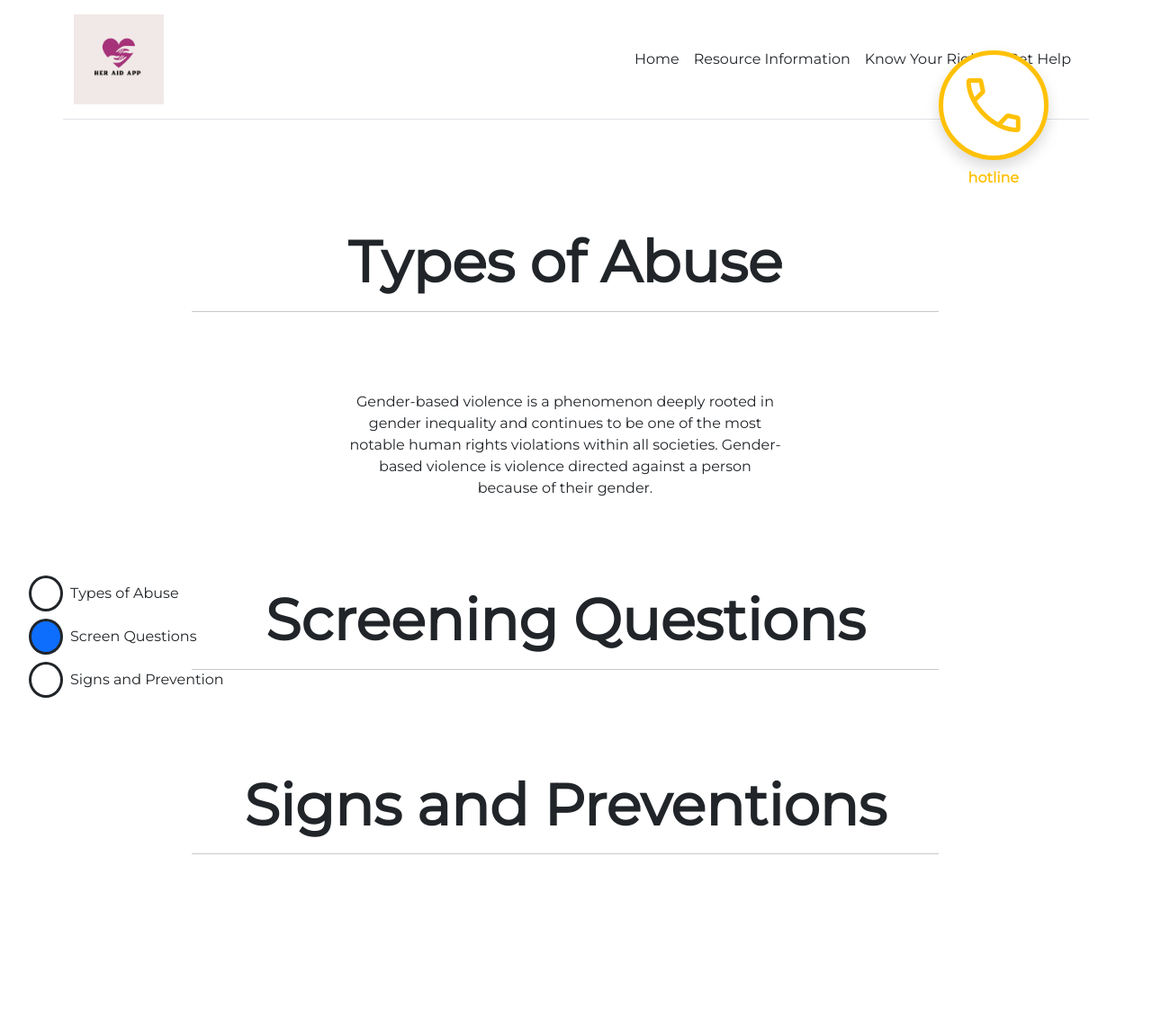
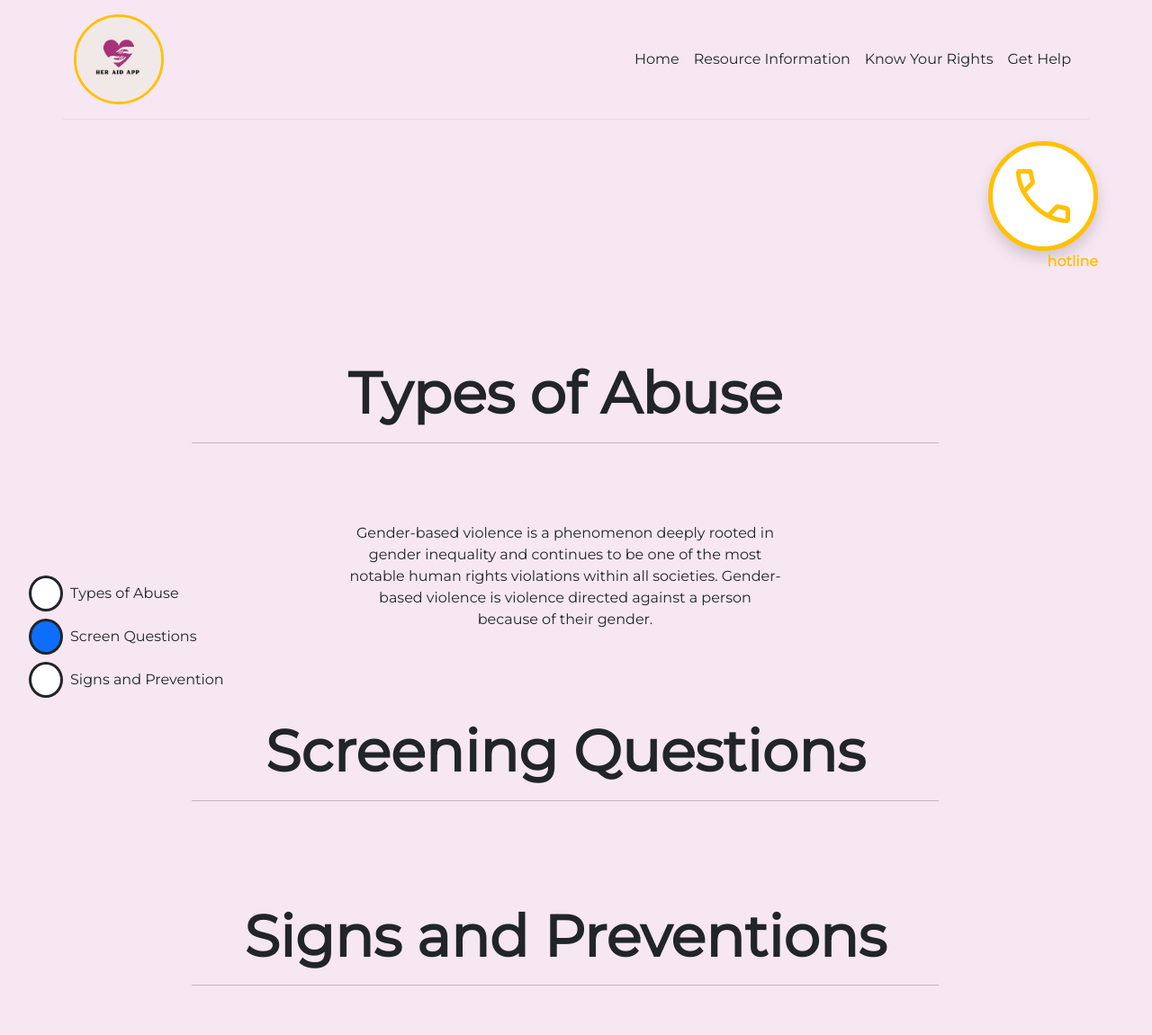
Before and after one commit to swelanauguste/her-aid-nov-2022, a Django app: page /resources/ in a window 1280 px wide. Shown: the whole page at 90% size. Before the commit the page ends 950 px from the top, so only its background shows below. Run offline with Django 4.2, Linux system fonts and the light colour scheme.

Commit message:
updated the back-ground colour

```diff
--- a/app/static/css/main.css
+++ b/app/static/css/main.css
@@ -3,7 +3,7 @@
 html,
 body {
     font-family: 'Montserrat', sans-serif !important;
-    background-color: #f6e7f2;
+    background-color: #f6e7f2!important;
 }
 
 /* carousel */
@@ -23,6 +23,10 @@
     position: fixed;
     bottom: 2%;
     left: 2rem;
+}
+
+.bg-pink {
+    background-color:#f6e7f2!important ;
 }
 
 .btn-purple {
--- a/app/templates/base.html
+++ b/app/templates/base.html
@@ -49,7 +49,6 @@
     <div class="row sticky-top mb-5">
         {% include 'header.html' %}
     </div>
-    {% include 'hotline.html' %}
     <div class="row">
         {% block content %}
 
--- a/app/templates/header.html
+++ b/app/templates/header.html
@@ -1,10 +1,10 @@
 {% load static %}
-<div class="container-fluid sticky-top bg-white">
+<div class="container-fluid bg-pink sticky-top">
         <header
                 class="container d-flex flex-wrap align-items-center justify-content-center justify-content-md-between py-3 mb-4 border-bottom">
                 <a href="/"
                         class="d-flex align-items-center col-md-3 mb-2 mb-md-0 text-dark text-decoration-none">
-                        <img height="100rem"
+                        <img class="rounded-circle border border-warning border-3" height="100rem"
                                 src="{% static 'img/her-aid-logo.png' %}"
                                 alt="">
                 </a>
@@ -31,4 +31,7 @@
                     class="nav-link px-2 link-dark">Get Help</a></li> -->
                 </ul>
         </header>
+        <div class="container-fluid m-0">
+                {% include 'hotline.html' %}
+            </div>
 </div>
--- a/app/templates/home/faqs-accordion.html
+++ b/app/templates/home/faqs-accordion.html
@@ -1,10 +1,10 @@
-<div class="accordion accordion-flush"
+<div class="accordion accordion-flush bg-pink"
     id="accordionFlushExample">
     {% for faq in faqs %}
     <div class="accordion-item">
         <h2 class="accordion-header"
             id="flush-heading{{faq.id}}">
-            <button class="accordion-button collapsed"
+            <button class="accordion-button collapsed bg-pink"
                 type="button"
                 data-bs-toggle="collapse"
                 data-bs-target="#flush-collapse{{faq.id}}"
@@ -16,7 +16,7 @@
             </button>
         </h2>
         <div id="flush-collapse{{faq.id}}"
-            class="accordion-collapse collapse"
+            class="accordion-collapse collapse bg-pink"
             aria-labelledby="flush-heading{{faq.id}}"
             data-bs-parent="#accordionFlushExample">
             <div class="accordion-body">{{faq.details|capfirst}}.</div>
--- a/app/templates/home/myths-and-facts-list-group.html
+++ b/app/templates/home/myths-and-facts-list-group.html
@@ -1,12 +1,12 @@
 <div class="my-3">
-    <div class="accordion"
+    <div class="accordion bg-pink"
         id="accordionExample">
         {% for myth_and_fact in myths_and_facts %}
         <div class="accordion-item">
             <h2 class="accordion-header"
                 id="heading{{myth_and_fact.id}}">
                 <button
-                    class="accordion-button collapsed border-0 border-bottom"
+                    class="accordion-button collapsed border-0 border-bottom bg-pink"
                     type="button"
                     data-bs-toggle="collapse"
                     data-bs-target="#collapse{{myth_and_fact.id}}"
@@ -16,7 +16,7 @@
                 </button>
             </h2>
             <div id="collapse{{myth_and_fact.id}}"
-                class="accordion-collapse collapse"
+                class="accordion-collapse collapse bg-pink"
                 aria-labelledby="heading{{myth_and_fact.id}}"
                 data-bs-parent="#accordionExample">
                 <div class="accordion-body">
--- a/app/templates/hotline.html
+++ b/app/templates/hotline.html
@@ -1,12 +1,12 @@
-<div id="hotline-button"
-    class="col text-end">
+<div id=""
+    class="col text-end px-5">
     <a class="text-decoration-none" href="tel:311">
         <span
             class="material-symbols-outlined bg-white text-warning p-sm-3 p-lg-3 rounded-circle border border-5 border-warning shadow"
             style="font-size: 5rem;">
             call
         </span>
-        <div class="text-center mt-2 text-warning fw-bold">
+        <div class="text-end text-warning fw-bold">
             hotline
         </div>
     </a>
--- a/app/templates/resources/screening-list-group.html
+++ b/app/templates/resources/screening-list-group.html
@@ -1,6 +1,6 @@
-<ul class="list-group mt-5">
+<ul class="list-group mt-5 bg-pink">
     {% for question in questions %}
-    <li class="list-group-item">
+    <li class="list-group-item bg-pink">
         <div class="row">
 
             <div class="col-lg-1 px-0 mx-0">
@@ -9,7 +9,7 @@
                 </span>
 
             </div>
-            <div class="col">
+            <div class="col bg-pink">
                 <span>{{question.question|capfirst}}?</span>
 
             </div>
```
Also changed, not shown: app/templates/home/carousel.html (+5 -5 lines), app/templates/home/home.html (+4 -3 lines), app/templates/rights/know_your_rights_card.html (+4 -4 lines), app/static/img/1-min.png (added), app/static/img/1.png (deleted), app/static/img/2-min.png (added), app/static/img/3-min.png (added), 2 other files.
